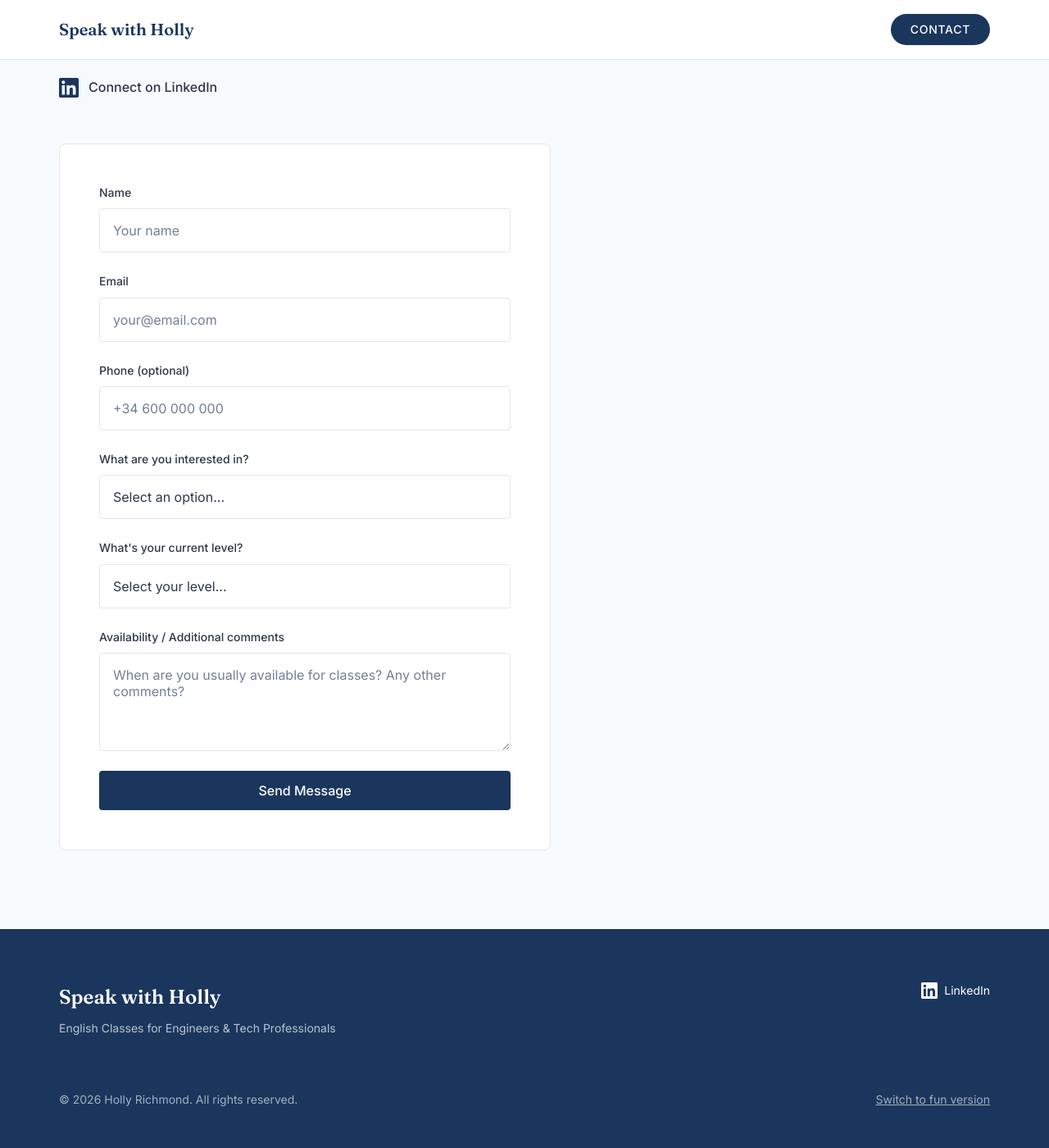
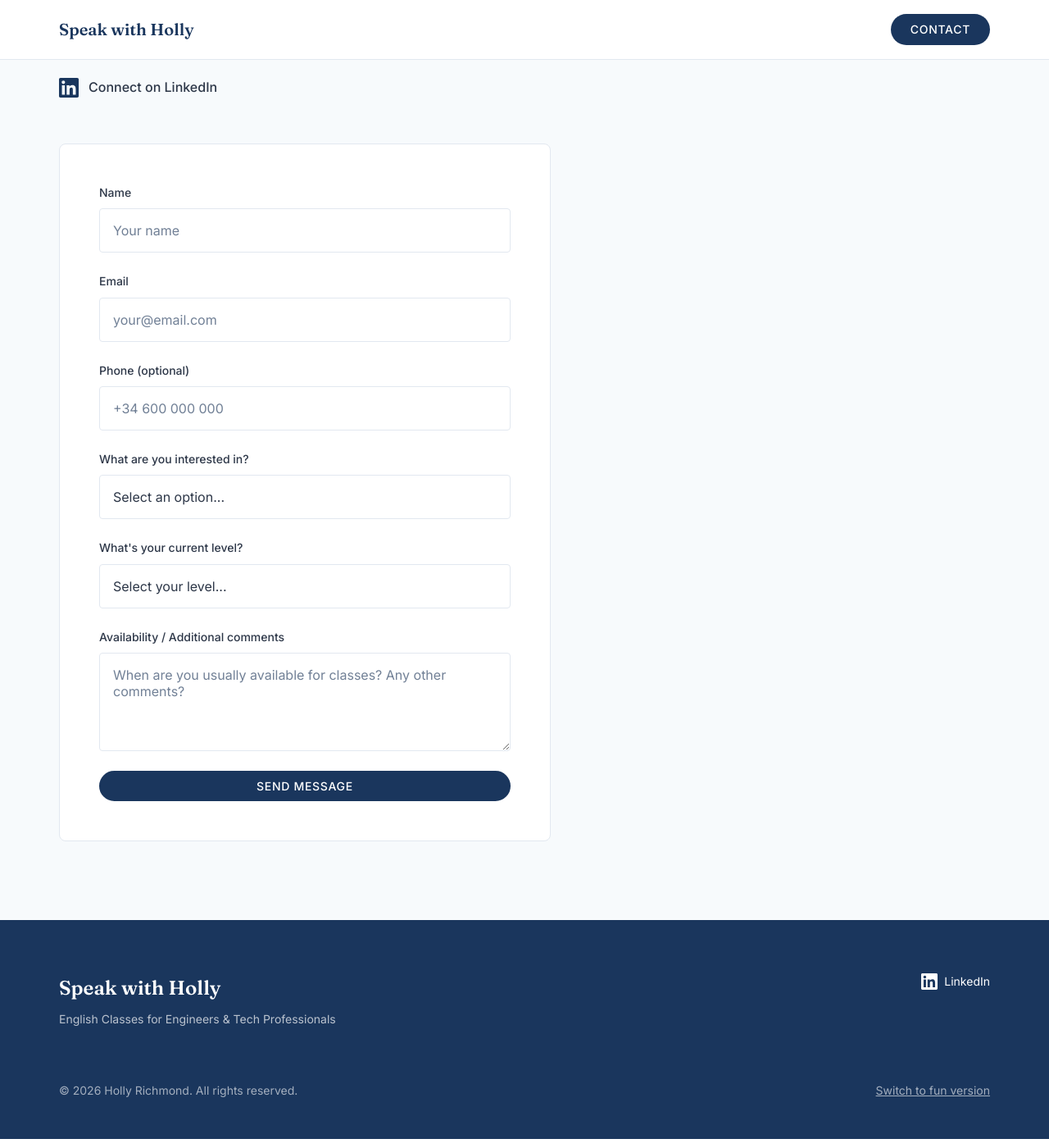
Before and after one commit to nahumgarcia/holly_web, a Jekyll site: the page built from index.html, in a window 1280 px wide and 1400 px high, scrolled down 4357 px. Shown: the whole window at 82% size. Built offline with Jekyll 4.4.1, drawn with Linux system fonts in a browser that asks for light colours.

Commit message:
Style primary button to match outline button format
- Add rounded pill shape (border-radius: 50px)
- Match padding, font-size and letter-spacing
- Solid background with matching border

Co-Authored-By: Claude Opus 4.5 <noreply@anthropic.com>

```diff
--- a/_sass/formal/_components.scss
+++ b/_sass/formal/_components.scss
@@ -89,10 +89,17 @@
 
 .btn--primary {
   background: $color-primary;
+  border: 2px solid $color-primary;
   color: $color-text-inverse;
+  border-radius: 50px;
+  padding: $spacing-xs $spacing-lg;
+  font-size: $font-size-sm;
+  text-transform: uppercase;
+  letter-spacing: 0.05em;
 
   &:hover {
     background: $color-primary-light;
+    border-color: $color-primary-light;
     color: $color-text-inverse;
   }
 }
```
